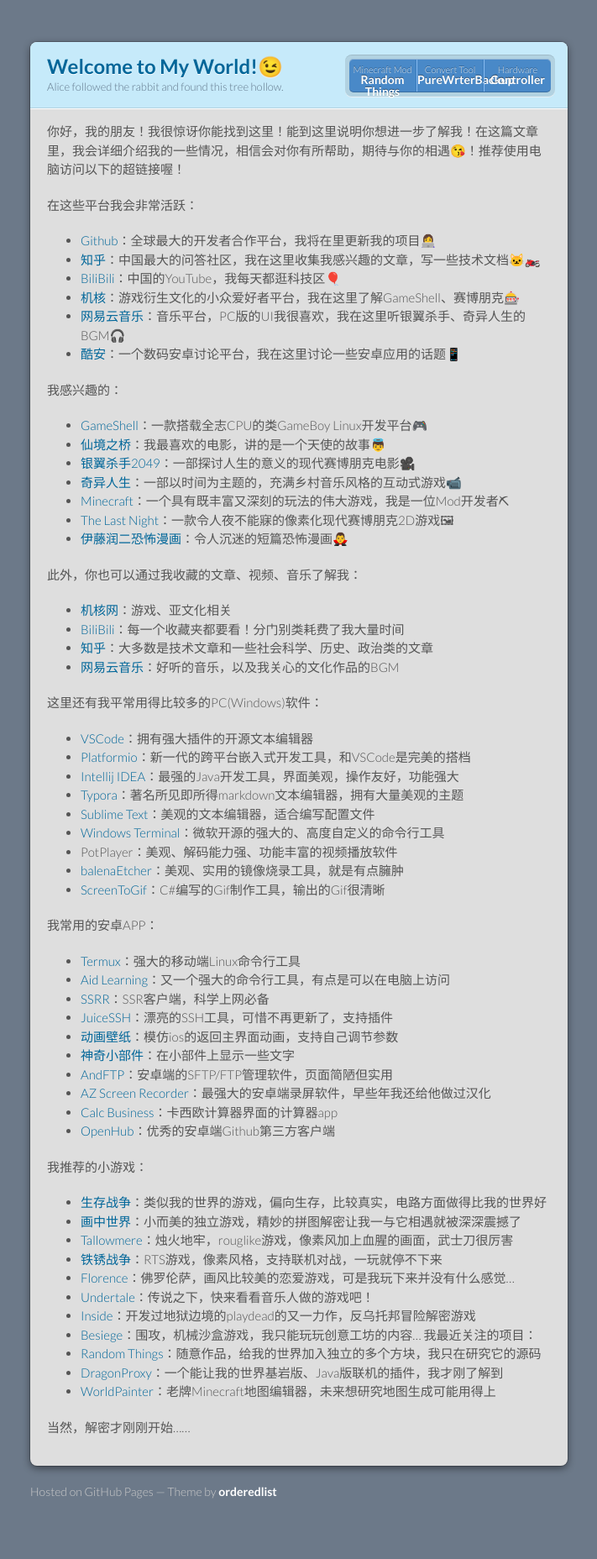
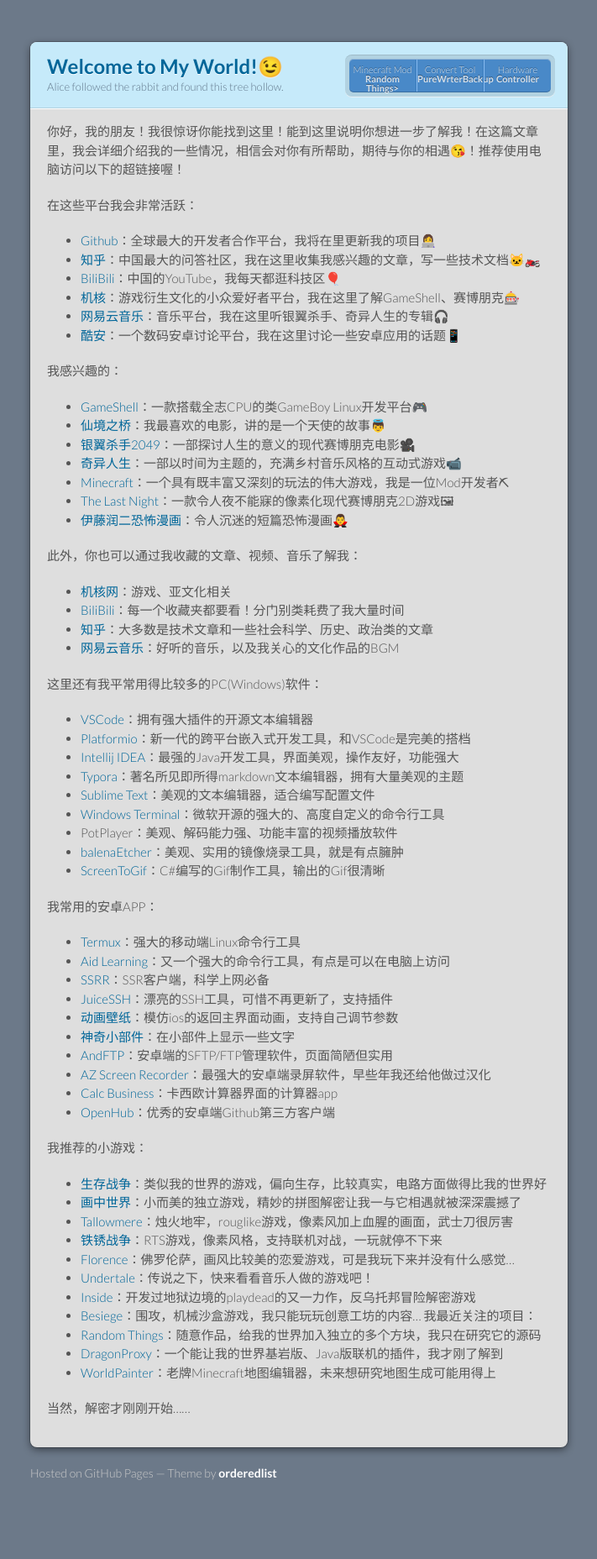
Before and after one commit to WangTingZheng/WangTingZheng.github.io, a Jekyll site: the page built from index.md, in a window 1280 px wide. Shown: the whole page at 84% size, without its empty margins (284-995 px from the left). Built offline with Jekyll 4.4.1, drawn with Linux system fonts in a browser that asks for light colours; our own code applies the rules of GitHub Pages for plain Markdown files; after the commit the page ends 1834 px from its top, so only the background shows below that.

Commit message:
Fix file

```diff
--- a/_layouts/default.html
+++ b/_layouts/default.html
@@ -24,10 +24,10 @@
         <p class="view"><a href="{{ site.github.repository_url }}">View the Project on GitHub <small>{{ github_name }}</small></a></p>
         <ul>
         {% if site.show_downloads %}
-          <li><a href="https://github.com/WangTingZheng/Random-Things">Minecraft Mod <strong>Random Things</strong></a></li>
-          <li><a href="https://github.com/WangTingZheng/PureWriterBackup">Convert Tool <strong>PureWrterBackup</strong></a></li>
+          <li><a href="https://github.com/WangTingZheng/Random-Things">Minecraft Mod <b>Random Things></b></a></li>
+          <li><a href="https://github.com/WangTingZheng/PureWriterBackup">Convert Tool <b>PureWrterBackup</b></a></li>
         {% endif %}
-          <li><a href="https://github.com/WangTingZheng/Controller">Hardware <strong>Controller</strong></a></li>
+          <li><a href="https://github.com/WangTingZheng/Controller">Hardware <b>Controller</b></a></li>
         </ul>
       </header>
       <section>
--- a/index.md
+++ b/index.md
@@ -6,7 +6,7 @@
 - [知乎](https://www.zhihu.com/people/wang-ting-zheng-45)：中国最大的问答社区，我在这里收集我感兴趣的文章，写一些技术文档🐱‍🏍
 - [BiliBili](https://space.bilibili.com/11787292)：中国的YouTube，我每天都逛科技区🎈
 - [机核](https://www.gcores.com/users/184587)：游戏衍生文化的小众爱好者平台，我在这里了解GameShell、赛博朋克🎰
-- [网易云音乐](https://music.163.com/#/user/home?id=83551783)：音乐平台，PC版的UI我很喜欢，我在这里听银翼杀手、奇异人生的BGM🎧
+- [网易云音乐](https://music.163.com/#/user/home?id=83551783)：音乐平台，我在这里听银翼杀手、奇异人生的专辑🎧
 - [酷安](https://i.loli.net/2020/03/18/BwFnCGPNfQkKTty.png)：一个数码安卓讨论平台，我在这里讨论一些安卓应用的话题📱
 
 我感兴趣的：
```
